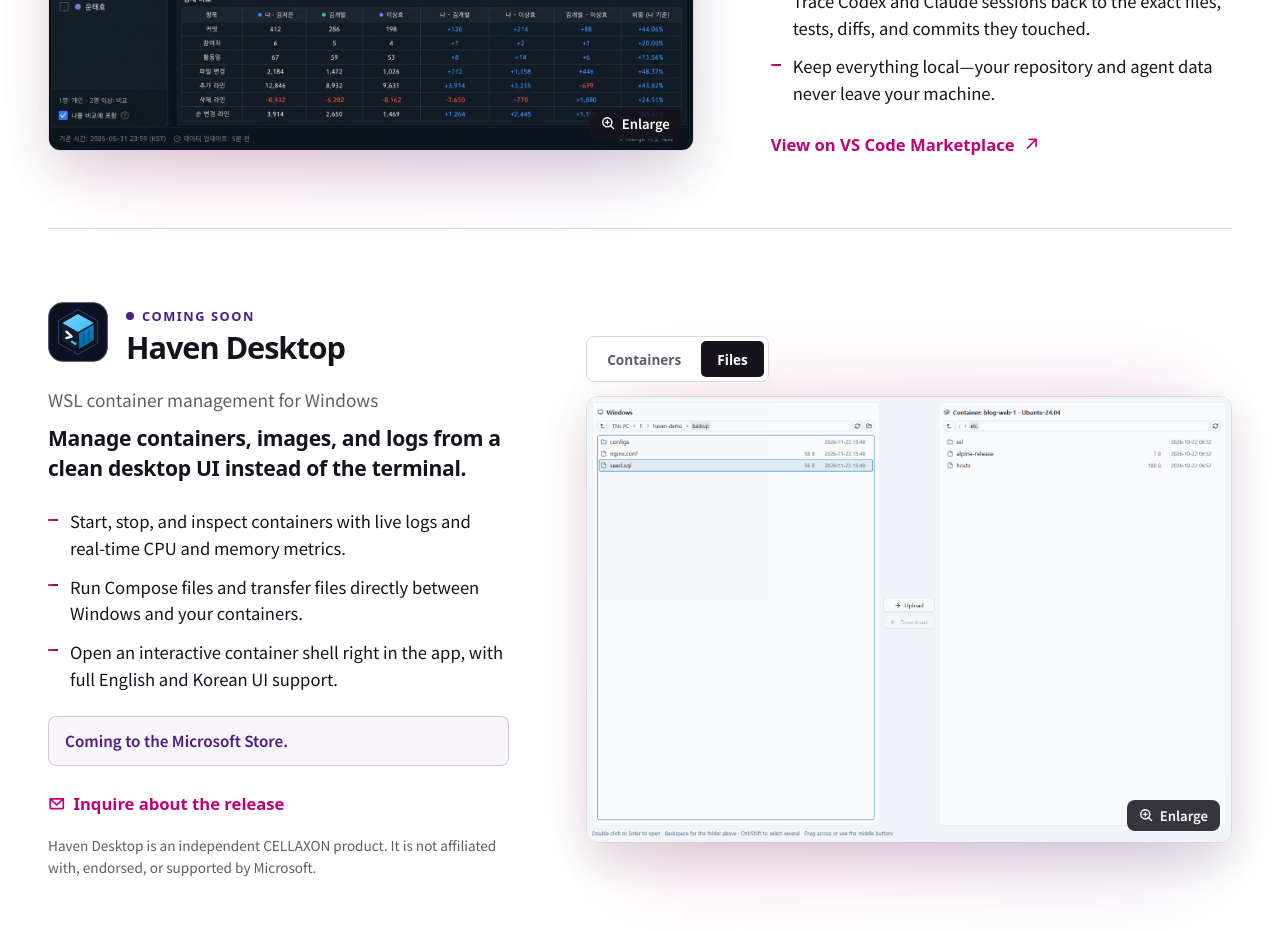
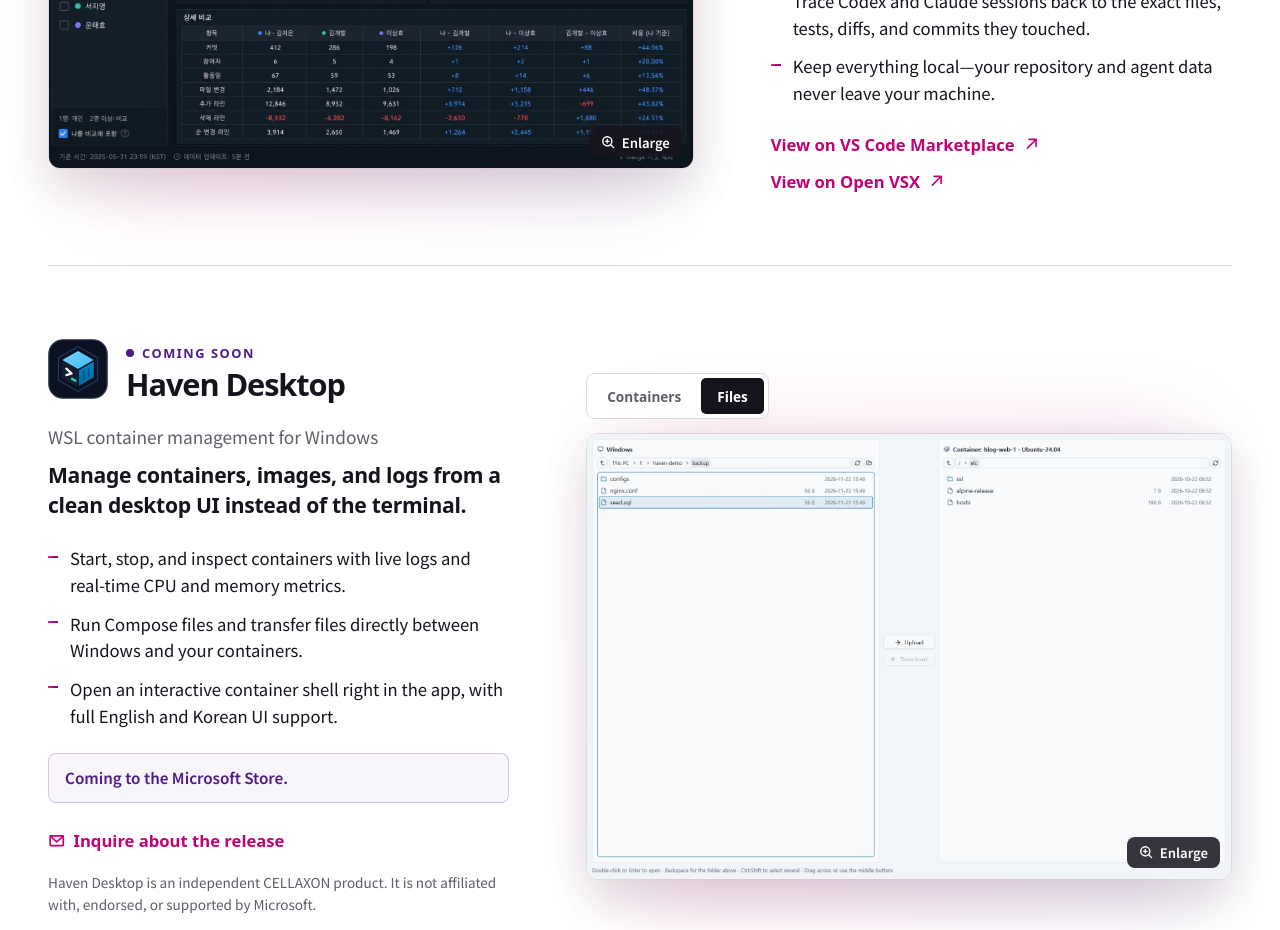
Before and after one commit to cellaxon/cellaxon.github.io, a React (Vite) app: page / in a window 1280 px wide. Shown: the part 1760-2690 px from the top of the page. Built offline with nearby package versions, Linux system fonts and the light colour scheme.

Commit message:
Add Open VSX link for CELLAXON DevPulse

```diff
--- a/src/App.tsx
+++ b/src/App.tsx
@@ -16,6 +16,7 @@ import { copy, type Language } from "./content";
 const CONTACT_EMAIL = "contact@cellaxon.com";
 const RANVIER_URL = "https://ranvier.studio/";
 const DEVPULSE_URL = "https://marketplace.visualstudio.com/items?itemName=cellaxon.cellaxon-devpulse";
+const DEVPULSE_OPENVSX_URL = "https://open-vsx.org/extension/cellaxon/cellaxon-devpulse";
 const HAVEN_ROTATE_MS = 6000;
 
 const languageMetadata = {
@@ -425,7 +426,12 @@ function Products({ language }: { language: Language }) {
             subtitle={devpulse.subtitle}
             statement={devpulse.statement}
             points={devpulse.points}
-            footer={<ExternalLink href={DEVPULSE_URL}>{devpulse.action}</ExternalLink>}
+            footer={
+              <div className="product-links">
+                <ExternalLink href={DEVPULSE_URL}>{devpulse.action}</ExternalLink>
+                <ExternalLink href={DEVPULSE_OPENVSX_URL}>{devpulse.openVsxAction}</ExternalLink>
+              </div>
+            }
             media={<ZoomMedia src="/assets/products/devpulse-dashboard.png" alt={devpulse.mediaAlt} width={1586} height={992} labels={zoomLabels} />}
           />
           <ProductRow
--- a/src/content.ts
+++ b/src/content.ts
@@ -54,6 +54,7 @@ export const copy = {
           "Keep everything local—your repository and agent data never leave your machine.",
         ],
         action: "View on VS Code Marketplace",
+        openVsxAction: "View on Open VSX",
         mediaAlt: "CELLAXON DevPulse Git activity analytics dashboard",
       },
       haven: {
@@ -171,6 +172,7 @@ export const copy = {
           "모든 분석은 로컬에서 이루어지며, 저장소와 에이전트 데이터는 외부로 전송되지 않습니다.",
         ],
         action: "VS Code Marketplace에서 보기",
+        openVsxAction: "Open VSX에서 보기",
         mediaAlt: "CELLAXON DevPulse의 Git 활동 분석 대시보드",
       },
       haven: {
--- a/src/styles.css
+++ b/src/styles.css
@@ -609,6 +609,17 @@ img {
   line-height: 1.6;
 }
 
+.product-links {
+  display: flex;
+  flex-wrap: wrap;
+  gap: 14px 24px;
+  margin-top: 26px;
+}
+
+.product-links .text-link {
+  margin-top: 0;
+}
+
 .text-link {
   display: inline-flex;
   align-items: center;
```
